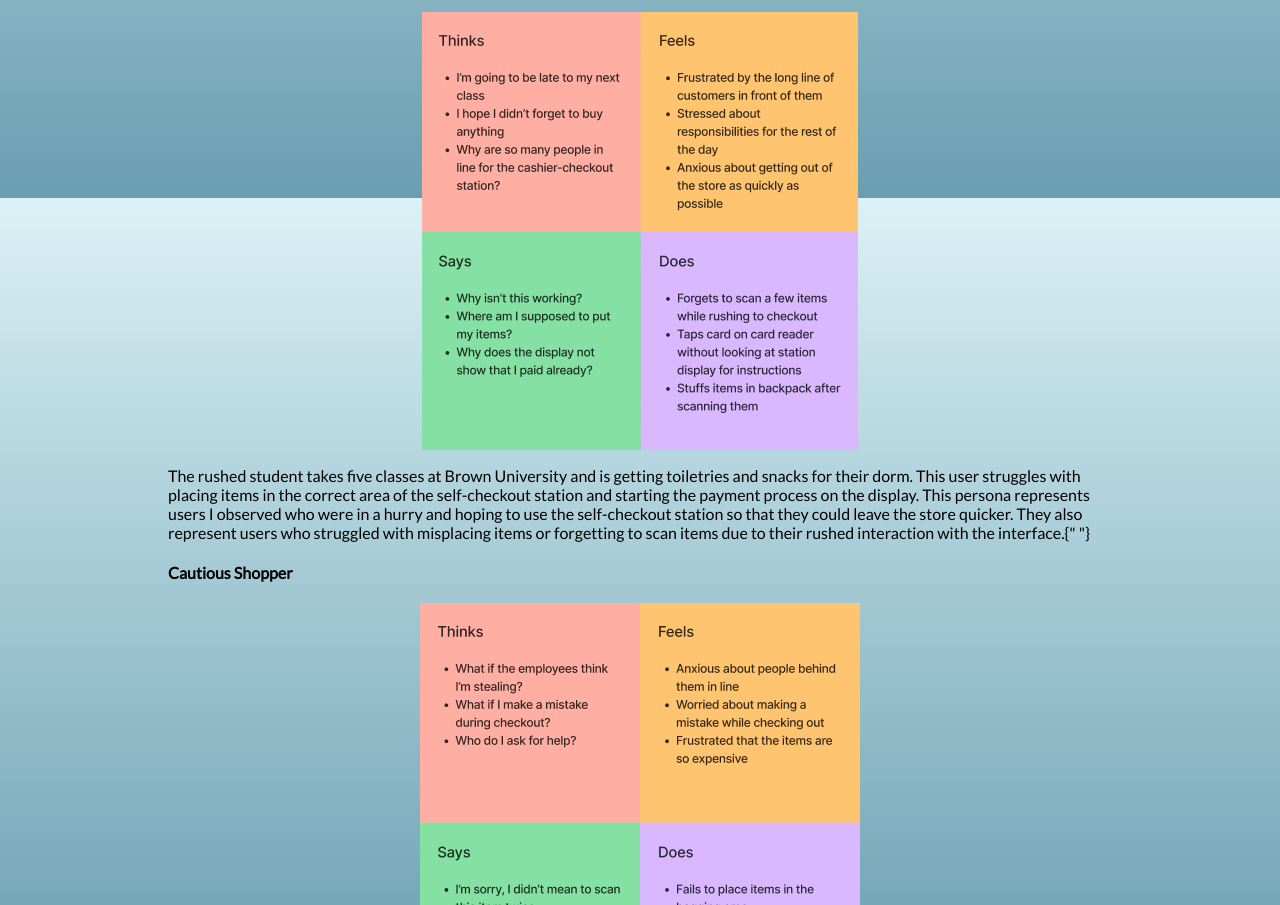
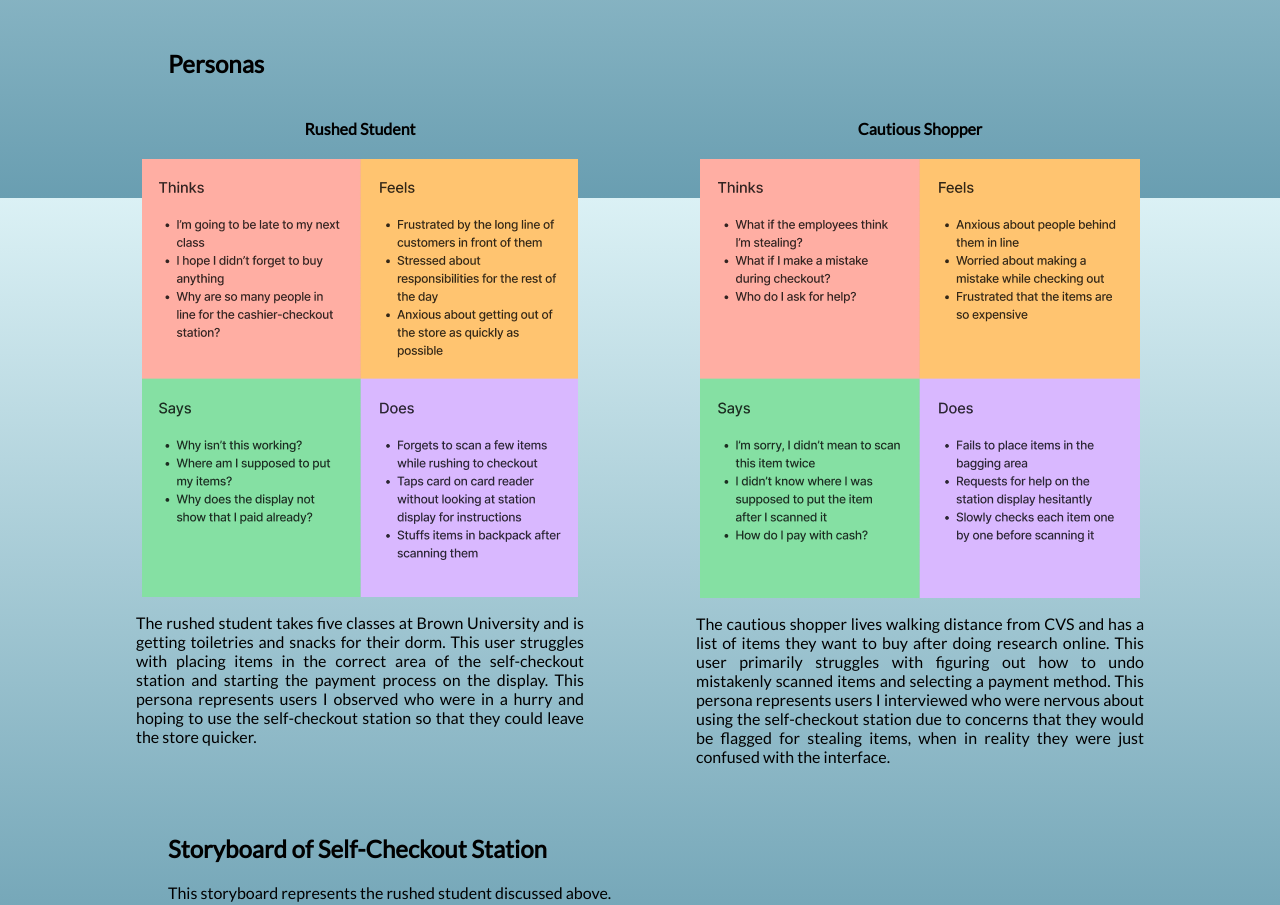
Before and after one commit to excitedpenguin777/Final-Portfolio, a plain HTML site: page storyboard.html in a window 1280 px wide. Shown: the part 1402-2307 px from the top of the page. Drawn offline with Linux system fonts and the light colour scheme.

Commit message:
More progress

```diff
--- a/storyboard.css
+++ b/storyboard.css
@@ -7,6 +7,10 @@ html {
 h1, h2, h3, h4, p {
     padding-left: 10rem;
     padding-right: 10rem;
+}
+
+h2 {
+    padding-top: 2rem;
 }
 
 li {
@@ -21,8 +25,6 @@ h1 {
 }
 
 img {
-    padding-left: 10rem;
-    padding-right: 10rem;
     display: block;
     margin-left: auto;
     margin-right: auto;
@@ -140,3 +142,27 @@ img {
 .conclusion {
     padding-bottom: 2rem;
 }
+
+.personas {
+    display: flex;
+    flex-direction: row;
+    flex-wrap: wrap;
+    justify-content: center;
+    align-content: space-between;
+    align-items: flex-start;
+    column-gap: 5rem;
+}
+
+.persona {
+    text-align: justify;
+    width: 30rem;
+}
+
+.persona-title {
+    text-align: center;
+}
+
+.persona-text {
+    padding-left: 1rem;
+    padding-right: 1rem;
+}
--- a/storyboard.html
+++ b/storyboard.html
@@ -145,14 +145,14 @@ body {
 
 
             <h2>Personas</h2>
-            <div>
-                <div>
-                    <h4> Rushed Student </h4>
+            <div class="personas">
+                <div class="persona">
+                    <h4 class="persona-title"> Rushed Student </h4>
                     <img
                         src="./assets/rushed-student.png"
                         alt="Rushed student persona"
                         />
-                    <p>
+                    <p class="persona-text">
                         The rushed student takes five classes at Brown
                         University and is
                         getting toiletries and snacks for their dorm. This user
@@ -165,20 +165,16 @@ body {
                         hoping to use
                         the self-checkout station so that they could leave the
                         store
-                        quicker. They also represent users who struggled with
-                        misplacing
-                        items or forgetting to scan items due to their rushed
-                        interaction
-                        with the interface.{" "}
+                        quicker.
                     </p>
-                </div>
-                <div>
-                    <h4 class="text-center"> Cautious Shopper </h4>
+                </div class="persona">
+                <div class="persona">
+                    <h4 class="persona-title"> Cautious Shopper </h4>
                     <img
                         src="./assets/cautious-shopper.png"
                         alt="Cautious shopper persona"
                         />
-                    <p>
+                    <p class="persona-text">
                         The cautious shopper lives walking distance from CVS and
                         has a list
                         of items they want to buy after doing research online.
@@ -192,14 +188,11 @@ body {
                         due to concerns that they would be flagged for stealing
                         items, when
                         in reality they were just confused with the interface.
-                        This persona
-                        also represents users who were hesitant to use the
-                        self-checkout
-                        station in case they needed help or made a mistake.{" "}
                     </p>
                 </div>
             </div>
             <h2>Storyboard of Self-Checkout Station</h2>
+            <p> This storyboard represents the rushed student discussed above.</p>
             <img
                 id="myImg"
                 src="./assets/storyboard.png"
```
Also changed, not shown: modal.js (line endings or trailing spaces).
